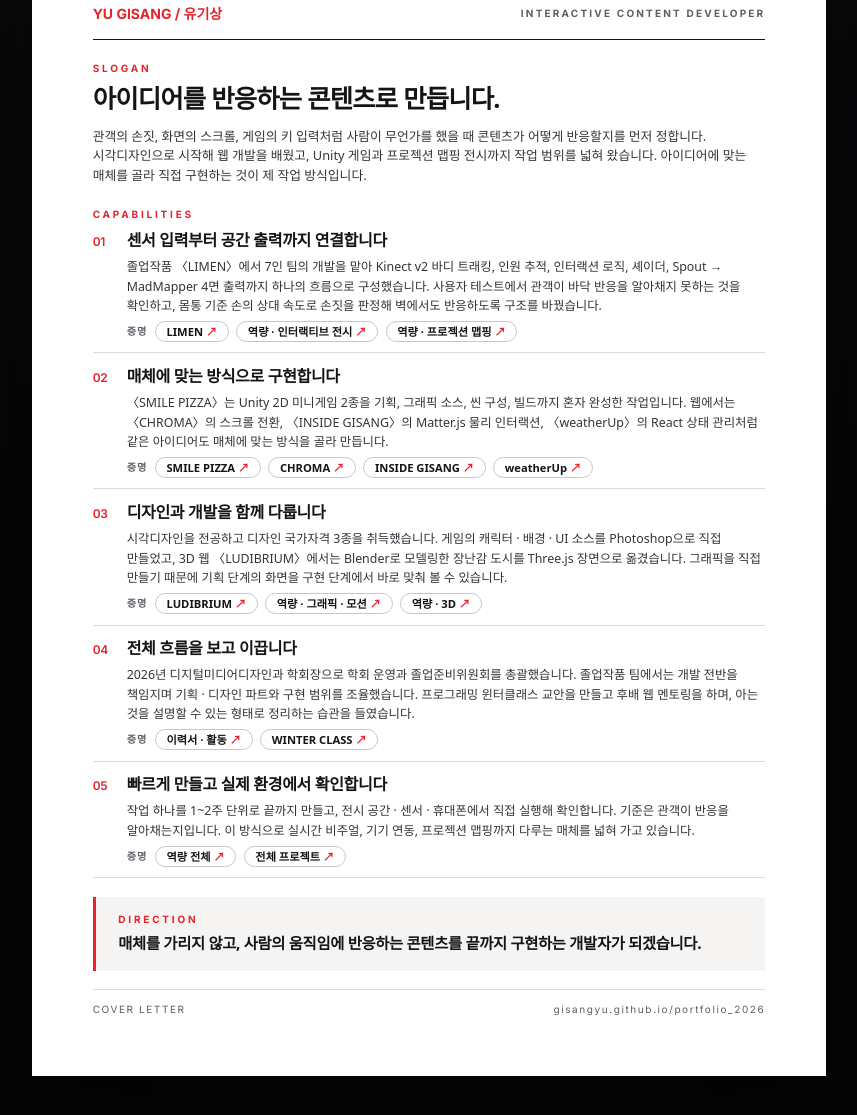
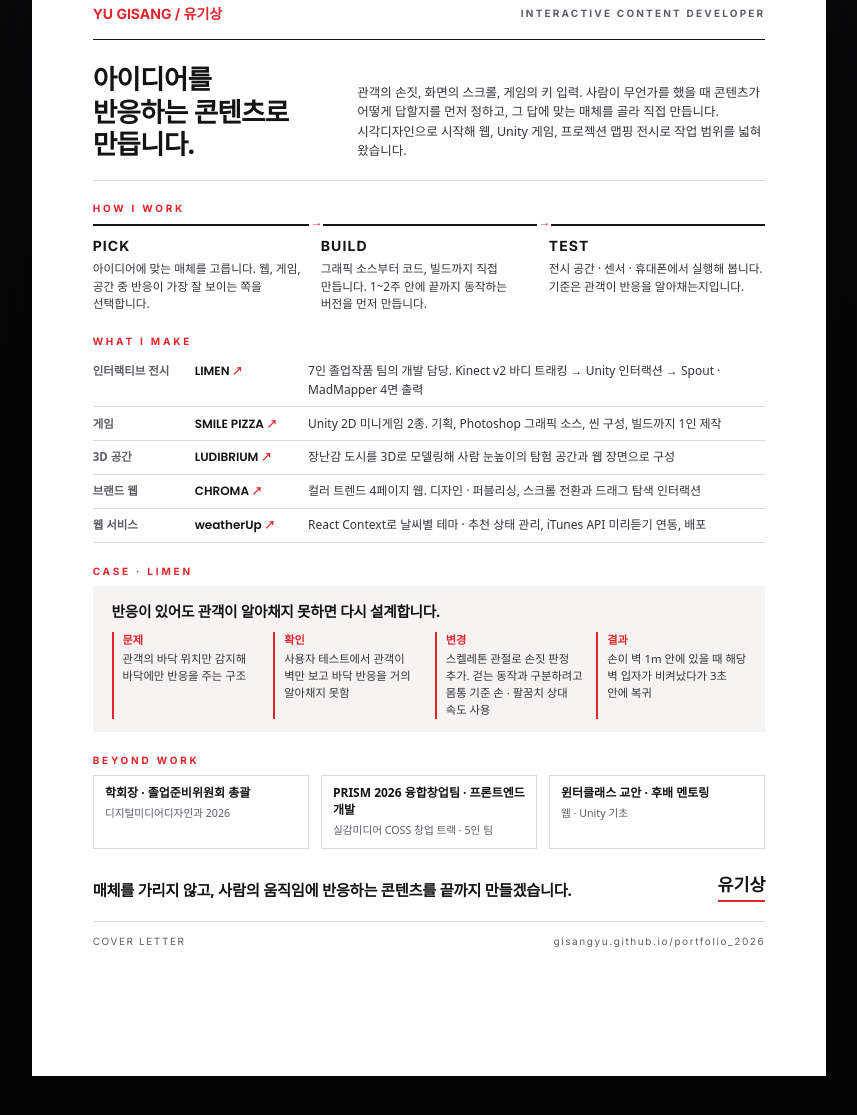
Before and after one commit to GISANGYU/portfolio_2026, a plain HTML site: page letter/index.html in a window 1280 px wide. Shown: the part 303-1418 px from the top of the page, without its empty margins (211-1068 px from the left). Drawn offline with Linux system fonts and the light colour scheme; animation ran at ten frames a second; a web font is replaced by a local one.

Commit message:
Restructure cover letter layout and regenerate its PDF
Replace the numbered essay list with how-I-work flow, media table,
LIMEN case, and activities (adds PRISM 2026 frontend role).

Co-Authored-By: Claude Opus 5.5 <noreply@anthropic.com>

```diff
--- a/assets/css/style.css
+++ b/assets/css/style.css
@@ -405,18 +405,33 @@ button { font: inherit; color: inherit; background: none; border: 0; cursor: poi
 .cl-lb { font-family: var(--ui); font-weight: 700; font-size: 7.5pt; letter-spacing: 0.28em; color: var(--red); margin-top: 5.5mm; }
 .cl h1 { font-size: 19pt; font-weight: 800; letter-spacing: -0.03em; line-height: 1.3; margin: 1.5mm 0 3mm; }
 .cl-lead { color: #33343a; }
-.cl-list li { padding: 2.8mm 0; border-bottom: 1px solid var(--rule); }
-.cl-list li:first-child { padding-top: 1.5mm; }
-.cl-list h2 { font-size: 12pt; font-weight: 700; letter-spacing: -0.02em; margin-bottom: 1.2mm; }
-.cl-list h2 em { display: inline-block; width: 9mm; font-style: normal; font-family: var(--ui); font-weight: 600; font-size: 9pt; color: var(--red); }
-.cl-list p { padding-left: 9mm; color: #33343a; font-size: 9.3pt; }
-.cl-list .cl-ev { display: flex; flex-wrap: wrap; align-items: center; gap: 1.2mm 2mm; margin-top: 1.6mm; font-family: var(--ui); font-size: 7.6pt; font-weight: 700; letter-spacing: 0.1em; color: var(--sub); }
-.cl-ev a { font-family: var(--kr); font-weight: 600; font-size: 8.4pt; letter-spacing: 0; color: var(--ink); border: 1px solid #c6c7cd; border-radius: 999px; padding: 0.2mm 2.8mm; }
-.cl-ev a::after { content: " ↗"; color: var(--red); }
-.cl-ev a:hover { border-color: var(--red); color: var(--red); }
-.cl-dir { margin-top: 5mm; background: #f6f3f3; border-left: 3px solid var(--red); padding: 4mm 6mm; }
-.cl-dir .cl-lb { margin-top: 0; }
-.cl-dir p:last-child { font-weight: 700; font-size: 11.5pt; letter-spacing: -0.02em; margin-top: 1mm; }
+.cl-top { display: grid; grid-template-columns: 62mm 1fr; gap: 8mm; align-items: end; padding: 6mm 0 5mm; border-bottom: 1px solid var(--rule); }
+.cl-top h1 { font-size: 20pt; line-height: 1.22; margin: 0; }
+.cl-top .cl-lead { font-size: 9.4pt; }
+.cl-flow { display: grid; grid-template-columns: repeat(3, 1fr); gap: 3mm; margin-top: 2mm; counter-reset: f; }
+.cl-flow li { position: relative; border-top: 2px solid var(--ink); padding: 2.2mm 0 0; }
+.cl-flow li + li::before { content: "→"; position: absolute; left: -2.6mm; top: -3.4mm; font-size: 9pt; color: var(--red); background: #fff; }
+.cl-flow b { display: block; font-family: var(--ui); font-size: 10.5pt; letter-spacing: 0.08em; }
+.cl-flow span { display: block; margin-top: 1mm; font-size: 8.8pt; color: #33343a; line-height: 1.5; }
+.cl-tb { width: 100%; border-collapse: collapse; margin-top: 1.5mm; font-size: 9pt; }
+.cl-tb th, .cl-tb td { text-align: left; vertical-align: top; padding: 1.9mm 3mm 1.9mm 0; border-bottom: 1px solid var(--rule); }
+.cl-tb th { width: 27mm; font-weight: 700; color: var(--sub); font-size: 8.6pt; }
+.cl-tb td:nth-child(2) { width: 30mm; }
+.cl-tb td:nth-child(2) a { font-family: var(--pj); font-weight: 600; text-decoration: none; }
+.cl-tb td:nth-child(2) a::after { content: " ↗"; color: var(--red); font-size: 8pt; }
+.cl-tb td:last-child { color: #33343a; }
+.cl-case { margin-top: 1.8mm; background: #f6f3f3; padding: 3.6mm 5mm; }
+.cl-case-q { font-weight: 700; font-size: 11pt; letter-spacing: -0.02em; }
+.cl-case ol { display: grid; grid-template-columns: repeat(4, 1fr); gap: 3mm; margin-top: 2.4mm; }
+.cl-case li { font-size: 8.5pt; line-height: 1.5; color: #33343a; border-left: 2px solid var(--red); padding-left: 2.4mm; }
+.cl-case li b { display: block; font-size: 8.4pt; color: var(--red); margin-bottom: 0.6mm; }
+.cl-act { display: grid; grid-template-columns: repeat(3, 1fr); gap: 3mm; margin-top: 1.8mm; }
+.cl-act li { border: 1px solid var(--rule); padding: 2.4mm 3mm; }
+.cl-act b { display: block; font-size: 9pt; line-height: 1.4; }
+.cl-act span { display: block; margin-top: 0.8mm; font-size: 8pt; color: var(--sub); }
+.cl-sign { display: flex; justify-content: space-between; align-items: flex-end; gap: 8mm; margin-top: 6mm; }
+.cl-sign p { font-weight: 700; font-size: 11.5pt; letter-spacing: -0.02em; }
+.cl-sign span { font-size: 13pt; font-weight: 800; white-space: nowrap; border-bottom: 2px solid var(--red); padding-bottom: 0.6mm; }
 .cl-foot { display: flex; justify-content: space-between; margin-top: 5mm; padding-top: 3mm; border-top: 1px solid var(--rule); font-family: var(--ui); font-size: 7.5pt; letter-spacing: 0.16em; color: var(--sub); }
 
 @page { size: A4; margin: 0; }
--- a/letter/index.html
+++ b/letter/index.html
@@ -42,42 +42,48 @@
       <article class="paper cl" aria-label="자기소개서">
         <p class="cl-name">YU GISANG / 유기상 <span>INTERACTIVE CONTENT DEVELOPER</span></p>
 
-        <p class="cl-lb">SLOGAN</p>
-        <h1>아이디어를 반응하는 콘텐츠로 만듭니다.</h1>
-        <p class="cl-lead">관객의 손짓, 화면의 스크롤, 게임의 키 입력처럼 사람이 무언가를 했을 때 콘텐츠가 어떻게 반응할지를 먼저 정합니다. 시각디자인으로 시작해 웹 개발을 배웠고, Unity 게임과 프로젝션 맵핑 전시까지 작업 범위를 넓혀 왔습니다. 아이디어에 맞는 매체를 골라 직접 구현하는 것이 제 작업 방식입니다.</p>
+        <div class="cl-top">
+          <h1>아이디어를<br />반응하는 콘텐츠로<br />만듭니다.</h1>
+          <p class="cl-lead">관객의 손짓, 화면의 스크롤, 게임의 키 입력. 사람이 무언가를 했을 때 콘텐츠가 어떻게 답할지를 먼저 정하고, 그 답에 맞는 매체를 골라 직접 만듭니다. 시각디자인으로 시작해 웹, Unity 게임, 프로젝션 맵핑 전시로 작업 범위를 넓혀 왔습니다.</p>
+        </div>
 
-        <p class="cl-lb">CAPABILITIES</p>
-        <ol class="cl-list">
-          <li>
-            <h2><em>01</em>센서 입력부터 공간 출력까지 연결합니다</h2>
-            <p>졸업작품 〈LIMEN〉에서 7인 팀의 개발을 맡아 Kinect v2 바디 트래킹, 인원 추적, 인터랙션 로직, 셰이더, Spout → MadMapper 4면 출력까지 하나의 흐름으로 구성했습니다. 사용자 테스트에서 관객이 바닥 반응을 알아채지 못하는 것을 확인하고, 몸통 기준 손의 상대 속도로 손짓을 판정해 벽에서도 반응하도록 구조를 바꿨습니다.</p>
-            <p class="cl-ev">증명 <a href="../project.html?id=snooze-limen">LIMEN</a><a href="../skills.html#installation">역량 · 인터랙티브 전시</a><a href="../skills.html#mapping">역량 · 프로젝션 맵핑</a></p>
-          </li>
-          <li>
-            <h2><em>02</em>매체에 맞는 방식으로 구현합니다</h2>
-            <p>〈SMILE PIZZA〉는 Unity 2D 미니게임 2종을 기획, 그래픽 소스, 씬 구성, 빌드까지 혼자 완성한 작업입니다. 웹에서는 〈CHROMA〉의 스크롤 전환, 〈INSIDE GISANG〉의 Matter.js 물리 인터랙션, 〈weatherUp〉의 React 상태 관리처럼 같은 아이디어도 매체에 맞는 방식을 골라 만듭니다.</p>
-            <p class="cl-ev">증명 <a href="../project.html?id=smilepizza">SMILE PIZZA</a><a href="../project.html?id=chroma">CHROMA</a><a href="../project.html?id=inside-gisang">INSIDE GISANG</a><a href="../project.html?id=weatherup">weatherUp</a></p>
-          </li>
-          <li>
-            <h2><em>03</em>디자인과 개발을 함께 다룹니다</h2>
-            <p>시각디자인을 전공하고 디자인 국가자격 3종을 취득했습니다. 게임의 캐릭터 · 배경 · UI 소스를 Photoshop으로 직접 만들었고, 3D 웹 〈LUDIBRIUM〉에서는 Blender로 모델링한 장난감 도시를 Three.js 장면으로 옮겼습니다. 그래픽을 직접 만들기 때문에 기획 단계의 화면을 구현 단계에서 바로 맞춰 볼 수 있습니다.</p>
-            <p class="cl-ev">증명 <a href="../project.html?id=ludibrium">LUDIBRIUM</a><a href="../skills.html#design">역량 · 그래픽 · 모션</a><a href="../skills.html#3d">역량 · 3D</a></p>
-          </li>
-          <li>
-            <h2><em>04</em>전체 흐름을 보고 이끕니다</h2>
-            <p>2026년 디지털미디어디자인과 학회장으로 학회 운영과 졸업준비위원회를 총괄했습니다. 졸업작품 팀에서는 개발 전반을 책임지며 기획 · 디자인 파트와 구현 범위를 조율했습니다. 프로그래밍 윈터클래스 교안을 만들고 후배 웹 멘토링을 하며, 아는 것을 설명할 수 있는 형태로 정리하는 습관을 들였습니다.</p>
-            <p class="cl-ev">증명 <a href="../resume/">이력서 · 활동</a><a href="../project.html?id=winter-class">WINTER CLASS</a></p>
-          </li>
-          <li>
-            <h2><em>05</em>빠르게 만들고 실제 환경에서 확인합니다</h2>
-            <p>작업 하나를 1~2주 단위로 끝까지 만들고, 전시 공간 · 센서 · 휴대폰에서 직접 실행해 확인합니다. 기준은 관객이 반응을 알아채는지입니다. 이 방식으로 실시간 비주얼, 기기 연동, 프로젝션 맵핑까지 다루는 매체를 넓혀 가고 있습니다.</p>
-            <p class="cl-ev">증명 <a href="../skills.html">역량 전체</a><a href="../projects.html#all">전체 프로젝트</a></p>
-          </li>
+        <p class="cl-lb">HOW I WORK</p>
+        <ol class="cl-flow">
+          <li><b>PICK</b><span>아이디어에 맞는 매체를 고릅니다. 웹, 게임, 공간 중 반응이 가장 잘 보이는 쪽을 선택합니다.</span></li>
+          <li><b>BUILD</b><span>그래픽 소스부터 코드, 빌드까지 직접 만듭니다. 1~2주 안에 끝까지 동작하는 버전을 먼저 만듭니다.</span></li>
+          <li><b>TEST</b><span>전시 공간 · 센서 · 휴대폰에서 실행해 봅니다. 기준은 관객이 반응을 알아채는지입니다.</span></li>
         </ol>
 
-        <div class="cl-dir">
-          <p class="cl-lb">DIRECTION</p>
-          <p>매체를 가리지 않고, 사람의 움직임에 반응하는 콘텐츠를 끝까지 구현하는 개발자가 되겠습니다.</p>
+        <p class="cl-lb">WHAT I MAKE</p>
+        <table class="cl-tb">
+          <tr><th>인터랙티브 전시</th><td><a href="../project.html?id=snooze-limen">LIMEN</a></td><td>7인 졸업작품 팀의 개발 담당. Kinect v2 바디 트래킹 → Unity 인터랙션 → Spout · MadMapper 4면 출력</td></tr>
+          <tr><th>게임</th><td><a href="../project.html?id=smilepizza">SMILE PIZZA</a></td><td>Unity 2D 미니게임 2종. 기획, Photoshop 그래픽 소스, 씬 구성, 빌드까지 1인 제작</td></tr>
+          <tr><th>3D 공간</th><td><a href="../project.html?id=ludibrium">LUDIBRIUM</a></td><td>장난감 도시를 3D로 모델링해 사람 눈높이의 탐험 공간과 웹 장면으로 구성</td></tr>
+          <tr><th>브랜드 웹</th><td><a href="../project.html?id=chroma">CHROMA</a></td><td>컬러 트렌드 4페이지 웹. 디자인 · 퍼블리싱, 스크롤 전환과 드래그 탐색 인터랙션</td></tr>
+          <tr><th>웹 서비스</th><td><a href="../project.html?id=weatherup">weatherUp</a></td><td>React Context로 날씨별 테마 · 추천 상태 관리, iTunes API 미리듣기 연동, 배포</td></tr>
+        </table>
+
+        <p class="cl-lb">CASE · LIMEN</p>
+        <div class="cl-case">
+          <p class="cl-case-q">반응이 있어도 관객이 알아채지 못하면 다시 설계합니다.</p>
+          <ol>
+            <li><b>문제</b>관객의 바닥 위치만 감지해 바닥에만 반응을 주는 구조</li>
+            <li><b>확인</b>사용자 테스트에서 관객이 벽만 보고 바닥 반응을 거의 알아채지 못함</li>
+            <li><b>변경</b>스켈레톤 관절로 손짓 판정 추가. 걷는 동작과 구분하려고 몸통 기준 손 · 팔꿈치 상대 속도 사용</li>
+            <li><b>결과</b>손이 벽 1m 안에 있을 때 해당 벽 입자가 비켜났다가 3초 안에 복귀</li>
+          </ol>
+        </div>
+
+        <p class="cl-lb">BEYOND WORK</p>
+        <ul class="cl-act">
+          <li><b>학회장 · 졸업준비위원회 총괄</b><span>디지털미디어디자인과 2026</span></li>
+          <li><b>PRISM 2026 융합창업팀 · 프론트엔드 개발</b><span>실감미디어 COSS 창업 트랙 · 5인 팀</span></li>
+          <li><b>윈터클래스 교안 · 후배 멘토링</b><span>웹 · Unity 기초</span></li>
+        </ul>
+
+        <div class="cl-sign">
+          <p>매체를 가리지 않고, 사람의 움직임에 반응하는 콘텐츠를 끝까지 만들겠습니다.</p>
+          <span>유기상</span>
         </div>
         <p class="cl-foot"><span>COVER LETTER</span><span>gisangyu.github.io/portfolio_2026</span></p>
       </article>
```
Also changed, not shown: 1 other file.
